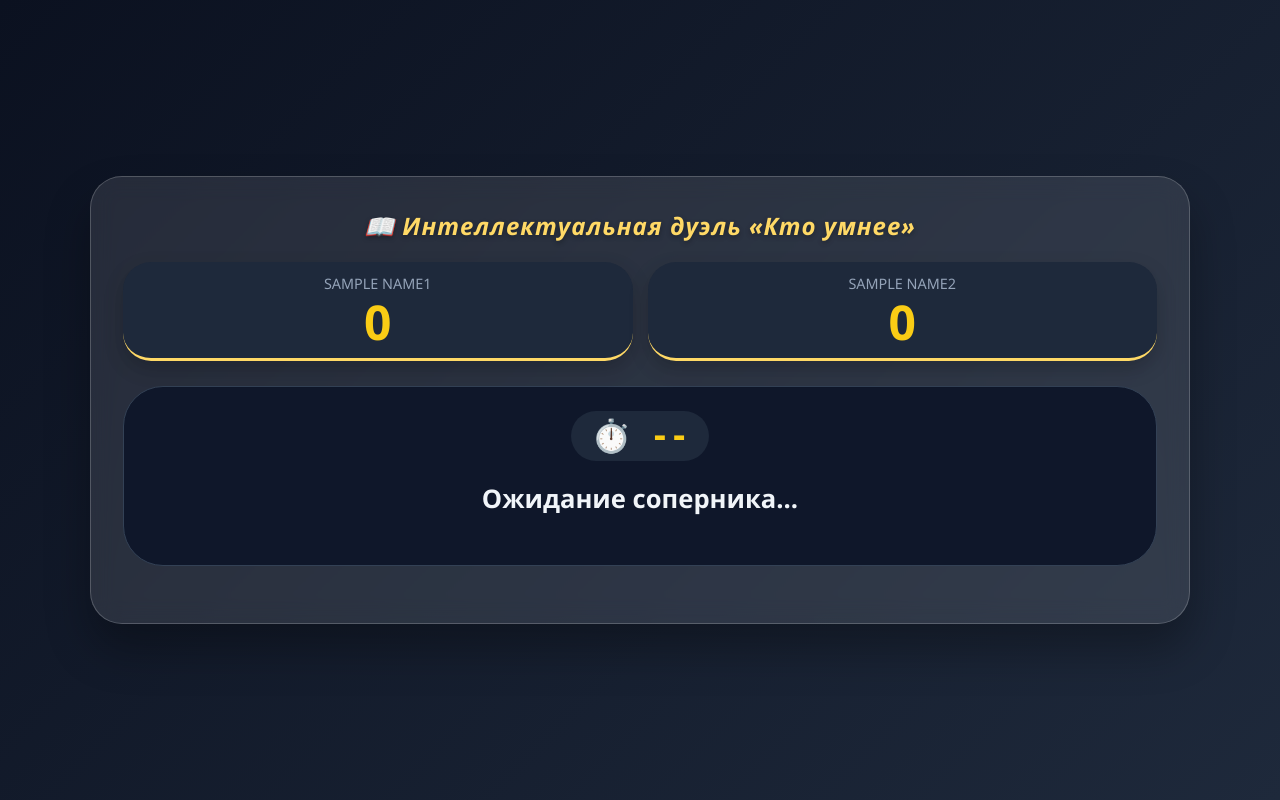
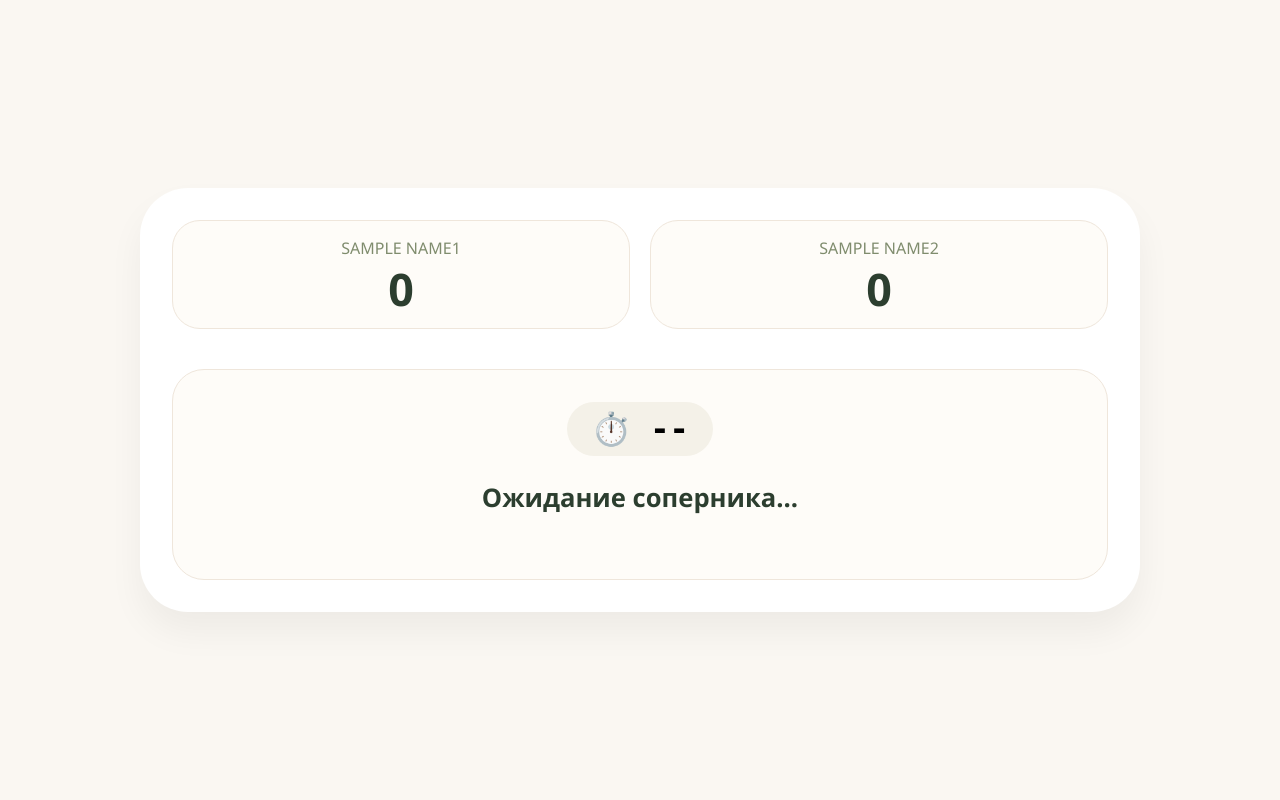
Before and after one commit to belarus1184/quiz_duel, a Flask app: template templates/game.html in a window 1280 px wide. Run offline with Flask 3, Linux system fonts and the light colour scheme; the template is opened without the code that fills it: most values are stand-ins (such as "Sample title", 1, 10 or a date in 2020).

Commit message:
Update game.html

```diff
--- a/templates/game.html
+++ b/templates/game.html
@@ -2,59 +2,64 @@
 <html lang="ru">
 <head>
     <meta charset="UTF-8">
-    <meta name="viewport" content="width=device-width, initial-scale=1.0, maximum-scale=1.0, user-scalable=yes">
-    <title>Викторина-Дуэль — Кто умнее?</title>
+    <meta name="viewport" content="width=device-width, initial-scale=1.0">
+    <title>Викторина-Дуэль</title>
     <style>
         * { margin:0; padding:0; box-sizing:border-box; }
-        html, body { width:100%; min-height:100vh; background: linear-gradient(135deg, #0b1120 0%, #1e293b 100%); }
-        body { font-family:'Segoe UI', Tahoma, Geneva, Verdana, sans-serif; display: flex; align-items: center; justify-content: center; padding:12px; }
-        .game-container { width:100%; max-width:1100px; background:rgba(255,255,255,0.1); backdrop-filter:blur(12px); border-radius:32px; padding:24px; box-shadow:0 25px 45px rgba(0,0,0,0.3); border:1px solid rgba(255,255,255,0.2); }
-        .header-title { text-align:center; font-size:1.3rem; font-style:italic; font-weight:600; letter-spacing:1px; color:#ffd966; text-shadow:0 2px 5px rgba(0,0,0,0.3); margin-bottom:20px; }
-        .scoreboard { display:flex; justify-content:space-between; gap:15px; margin-bottom:25px; }
-        .score-card { flex:1; background:#1e293b; border-radius:28px; padding:12px; text-align:center; box-shadow:0 8px 20px rgba(0,0,0,0.2); border-bottom:3px solid #ffd966; }
-        .score-label { font-size:0.9rem; text-transform:uppercase; color:#94a3b8; margin-bottom:5px; font-weight:500; }
-        .score-value { font-size:2.2rem; font-weight:800; color:#facc15; line-height:1; }
-        .question-info { text-align:center; margin-bottom:15px; color:#cbd5e1; font-size:0.9rem; font-weight:500; }
-        .question-area { background:#0f172a; border-radius:40px; padding:24px; margin-bottom:25px; text-align:center; border:1px solid #334155; }
-        .timer { font-size:1.6rem; font-weight:700; background:#1e293b; display:inline-block; padding:6px 20px; border-radius:50px; margin-bottom:20px; color:#facc15; font-family:monospace; }
-        .question { font-size:1.3rem; font-weight:600; color:#f1f5f9; margin-bottom:25px; }
-        .options { display:grid; grid-template-columns:1fr; gap:12px; }
-        .option-btn { background:#1e293b; border:1px solid #475569; border-radius:60px; padding:14px 12px; font-size:0.95rem; font-weight:500; color:#f1f5f9; cursor:pointer; transition:all 0.2s; }
-        .option-btn.selected { background:#eab308; color:#0f172a; border-color:#eab308; }
-        .option-btn.correct-highlight { background:#22c55e; border-color:#22c55e; color:white; }
-        .option-btn.wrong-highlight { background:#ef4444; border-color:#ef4444; color:white; }
-        .option-btn:disabled { cursor:not-allowed; opacity:0.7; }
-        .modal { position:fixed; top:0; left:0; width:100%; height:100%; background:rgba(0,0,0,0.8); backdrop-filter:blur(8px); display:flex; align-items:center; justify-content:center; z-index:2000; visibility:hidden; opacity:0; transition:visibility 0s, opacity 0.3s; }
-        .modal.visible { visibility:visible; opacity:1; }
-        .modal-content { background:#1e293b; border-radius:48px; padding:24px; text-align:center; max-width:90%; width:400px; border:1px solid #475569; }
-        .modal-content h3 { font-size:1.5rem; margin-bottom:15px; color:#facc15; }
-        .modal-results { font-size:1rem; margin:15px 0; line-height:1.5; color:white; }
-        .modal-results div { margin:5px 0; }
-        .correct-answer { background:#22c55e !important; padding:8px; border-radius:40px; margin-top:10px; color:white !important; font-weight:bold; }
-        .final-table { margin-top:20px; background:#0f172a; border-radius:20px; overflow-x:auto; }
-        .final-table table { width:100%; border-collapse:collapse; color:#e2e8f0; font-size:0.8rem; }
-        .final-table th, .final-table td { padding:8px; text-align:left; border-bottom:1px solid #334155; }
-        .final-table th { background:#1e293b; color:#facc15; }
-        .tick { color:#86efac; font-weight:bold; }
-        .cross { color:#fecaca; font-weight:bold; }
-        @media (min-width: 680px) {
-            .options { grid-template-columns: repeat(2, 1fr); }
-            .game-container { padding:32px; }
-            .header-title { font-size:1.5rem; }
-            .score-value { font-size:3rem; }
-            .question { font-size:1.6rem; }
-            .timer { font-size:2rem; }
+        body {
+            font-family: 'Segoe UI', Tahoma, Geneva, Verdana, sans-serif;
+            background: #faf7f2;
+            min-height: 100vh;
+            display: flex;
+            align-items: center;
+            justify-content: center;
+            padding: 20px;
         }
+        .game-container {
+            max-width: 1000px;
+            width: 100%;
+            background: white;
+            border-radius: 48px;
+            padding: 32px;
+            box-shadow: 0 20px 35px rgba(0,0,0,0.05);
+        }
+        .scoreboard { display: flex; justify-content: space-between; gap: 20px; margin-bottom: 40px; }
+        .score-card { flex: 1; background: #fefcf8; border-radius: 28px; padding: 16px; text-align: center; border: 1px solid #efe6db; }
+        .score-label { font-size: 1rem; text-transform: uppercase; color: #7f8c6d; margin-bottom: 8px; }
+        .score-value { font-size: 2.8rem; font-weight: 800; color: #2c3e2f; line-height: 1; transition: transform 0.2s; }
+        .score-value.animate { transform: scale(1.2); }
+        .question-area { background: #fefcf8; border-radius: 32px; padding: 32px; text-align: center; border: 1px solid #efe6db; }
+        .timer { font-size: 2rem; font-weight: 700; background: #f4f1e8; display: inline-block; padding: 8px 24px; border-radius: 60px; margin-bottom: 24px; font-family: monospace; }
+        .question { font-size: 1.6rem; font-weight: 600; color: #2c3e2f; margin-bottom: 32px; }
+        .options { display: grid; grid-template-columns: repeat(2, 1fr); gap: 16px; }
+        .option-btn { background: #f4f1e8; border: 1px solid #e2dcd0; border-radius: 60px; padding: 16px 12px; font-size: 1rem; font-weight: 500; color: #2c3e2f; cursor: pointer; transition: all 0.2s; }
+        .option-btn:hover:not(:disabled) { background: #e8e2d6; transform: scale(1.02); }
+        .option-btn.selected { background: #fde047; border-color: #eab308; color: #854d0e; }
+        .option-btn.correct-highlight { background: #86efac; border-color: #22c55e; color: #14532d; }
+        .option-btn.wrong-highlight { background: #fecaca; border-color: #ef4444; color: #7f1d1d; }
+        .option-btn:disabled { cursor: not-allowed; opacity: 0.7; }
+        .modal { position: fixed; top: 0; left: 0; width: 100%; height: 100%; background: rgba(0,0,0,0.7); backdrop-filter: blur(6px); display: flex; align-items: center; justify-content: center; z-index: 2000; visibility: hidden; opacity: 0; transition: visibility 0s, opacity 0.3s; }
+        .modal.visible { visibility: visible; opacity: 1; }
+        .modal-content { background: white; border-radius: 48px; padding: 32px 48px; text-align: center; max-width: 450px; width: 90%; }
+        .modal-content h3 { font-size: 1.8rem; margin-bottom: 20px; color: #2c3e2f; }
+        .modal-results { font-size: 1.1rem; margin: 15px 0; line-height: 1.6; }
+        .correct-answer { background: #86efac; padding: 8px; border-radius: 40px; margin-top: 10px; }
+        .final-table { margin-top: 20px; background: #0f172a; border-radius: 24px; overflow-x: auto; }
+        .final-table table { width: 100%; border-collapse: collapse; color: #e2e8f0; }
+        .final-table th, .final-table td { padding: 10px; text-align: left; border-bottom: 1px solid #334155; }
+        .final-table th { background: #1e293b; color: #facc15; }
+        .tick { color: #86efac; font-weight: bold; }
+        .cross { color: #fecaca; font-weight: bold; }
+        @media (max-width: 680px) { .options { grid-template-columns: 1fr; } .question { font-size: 1.2rem; } .score-value { font-size: 2rem; } .timer { font-size: 1.5rem; } }
     </style>
 </head>
 <body>
 <div class="game-container">
-    <div class="header-title">📖 Интеллектуальная дуэль «Кто умнее»</div>
     <div class="scoreboard">
         <div class="score-card"><div class="score-label" id="label1">{{ name1 }}</div><div class="score-value" id="score1">0</div></div>
         <div class="score-card"><div class="score-label" id="label2">{{ name2 }}</div><div class="score-value" id="score2">0</div></div>
     </div>
-    <div class="question-info" id="questionCounter"></div>
+    <div class="question-info" id="questionCounter" style="text-align:center; margin-bottom:20px; color:#7f8c6d; font-weight:500;"></div>
     <div class="question-area">
         <div class="timer" id="timer">⏱️ --</div>
         <div class="question" id="question">Ожидание соперника...</div>
@@ -79,109 +84,50 @@
     let timerInt = null;
     let selectedBtn = null;
     let gameActive = true;
-
-    const evtSource = new EventSource(`/stream?sid=${sid}`);
+    let pollInterval = null;
 
     function setScoreAnimated(s1, s2) {
         const el1 = document.getElementById('score1');
         const el2 = document.getElementById('score2');
-        el1.classList.add('animate');
-        el2.classList.add('animate');
+        el1.classList.add('animate'); el2.classList.add('animate');
         setTimeout(() => {
             el1.innerText = s1;
             el2.innerText = s2;
-            el1.classList.remove('animate');
-            el2.classList.remove('animate');
+            el1.classList.remove('animate'); el2.classList.remove('animate');
         }, 200);
     }
 
-    function showQuestion(data) {
-        if (timerInt) clearInterval(timerInt);
-        currentQ = data.index;
-        canAnswer = true;
-        document.getElementById('questionCounter').innerHTML = `Вопрос ${currentQ+1} из ${data.total}`;
-        document.getElementById('question').innerText = data.text;
-        const optsDiv = document.getElementById('options');
-        optsDiv.innerHTML = '';
-        data.options.forEach((opt, i) => {
-            const btn = document.createElement('button');
-            btn.innerText = opt;
-            btn.classList.add('option-btn');
-            btn.onclick = () => {
-                if (!canAnswer || !gameActive) return;
-                if (selectedBtn) selectedBtn.classList.remove('selected');
-                btn.classList.add('selected');
-                selectedBtn = btn;
-                fetch('/answer', {
-                    method: 'POST',
-                    headers: {'Content-Type': 'application/json'},
-                    body: JSON.stringify({sid: sid, answer: i})
-                });
-                canAnswer = false;
-            };
-            optsDiv.appendChild(btn);
-        });
-        let timeLeft = data.time;
-        const timerElem = document.getElementById('timer');
-        timerElem.innerText = `⏱️ ${timeLeft}`;
-        timerInt = setInterval(() => {
-            timeLeft--;
-            timerElem.innerText = `⏱️ ${timeLeft}`;
-            if (timeLeft <= 0) {
-                clearInterval(timerInt);
-                timerElem.innerText = '⏰ 0';
-                canAnswer = false;
+    async function fetchState() {
+        try {
+            const resp = await fetch('/state');
+            const state = await resp.json();
+            if (state.error) return;
+
+            // Обновляем счёт и имена
+            if (state.scores) {
+                document.getElementById('score1').innerText = state.scores[0];
+                document.getElementById('score2').innerText = state.scores[1];
             }
-        }, 1000);
+            if (state.players) {
+                document.getElementById('label1').innerText = state.players[0] || "Игрок 1";
+                document.getElementById('label2').innerText = state.players[1] || "Игрок 2";
             }
 
-    evtSource.addEventListener('new_question', (e) => {
-        const data = JSON.parse(e.data);
-        showQuestion(data);
-    });
-
-    evtSource.addEventListener('round_result', (e) => {
-        const data = JSON.parse(e.data);
-        document.getElementById('label1').innerText = data.names[0];
-        document.getElementById('label2').innerText = data.names[1];
-        const btns = document.querySelectorAll('.option-btn');
-        btns.forEach((btn, idx) => {
-            btn.classList.remove('correct-highlight', 'wrong-highlight');
-            if (idx === data.correct_index) {
-                btn.classList.add('correct-highlight');
-            } else if (data.player_answers && data.player_answers[myIdx] === idx && idx !== data.correct_index) {
-                btn.classList.add('wrong-highlight');
+            // Завершение игры
+            if (state.game_over) {
+                clearInterval(pollInterval);
+                gameActive = false;
+                let message = '';
+                if (state.winner === null) {
+                    message = `🤝 Ничья! Счёт ${state.scores[0]} : ${state.scores[1]}`;
+                } else if (state.winner === (myIdx === 0 ? state.players[0] : state.players[1])) {
+                    message = `🏆 ПОЗДРАВЛЯЕМ! Вы победили!\nИтог игры: Игрок ${state.winner} победил со счётом ${state.winner_score} : ${state.loser_score}`;
+                } else {
+                    message = `Итог игры: Игрок ${state.winner} победил со счётом ${state.winner_score} : ${state.loser_score}`;
                 }
-            btn.disabled = true;
-        });
-        const messagesHtml = data.messages.map(msg => {
-            if (msg.includes('правильно')) return `<div>✅ ${msg}</div>`;
-            else return `<div>❌ ${msg}</div>`;
-        }).join('');
-        const scoreHtml = `<div>Промежуточный счёт: ${data.scores[0]} : ${data.scores[1]}</div>`;
-        const modal = document.getElementById('resultModal');
-        document.getElementById('modalResults').innerHTML = messagesHtml + scoreHtml;
-        document.getElementById('modalCorrect').innerHTML = `✅ Правильный ответ: ${data.correct_text}`;
-        modal.classList.add('visible');
-        setScoreAnimated(data.scores[0], data.scores[1]);
-        setTimeout(() => modal.classList.remove('visible'), 4000);
-    });
-
-    evtSource.addEventListener('game_over', (e) => {
-        const data = JSON.parse(e.data);
-        gameActive = false;
-        if (timerInt) clearInterval(timerInt);
-        evtSource.close();
-        let message = '';
-        if (data.winner === null) {
-            message = `🤝 Ничья! Счёт ${data.scores[0]} : ${data.scores[1]}`;
-        } else if (data.winner === (myIdx === 0 ? data.names[0] : data.names[1])) {
-            message = `🏆 ПОЗДРАВЛЯЕМ! Вы победили!\nИтог игры: Игрок ${data.winner} победил со счётом ${data.winner_score} : ${data.loser_score}`;
-        } else {
-            message = `Итог игры: Игрок ${data.winner} победил со счётом ${data.winner_score} : ${data.loser_score}`;
-        }
-        let historyHtml = '<div class="final-table"><table><thead><tr><th>Вопрос</th><th>' + data.names[0] + '</th><th>' + data.names[1] + '</th></tr></thead><tbody>';
-        for (let q of data.history) {
+                // Построение таблицы истории
+                let historyHtml = '<div class="final-table"><table><thead><tr><th>Вопрос</th><th>' + state.players[0] + '</th><th>' + state.players[1] + '</th></tr></thead><tbody>';
+                for (let q of state.history) {
                     let ans1 = q.answer1;
                     let ans2 = q.answer2;
                     let correct = q.correct;
@@ -194,7 +140,72 @@
                 document.getElementById('options').innerHTML = '';
                 document.getElementById('timer').style.display = 'none';
                 document.getElementById('questionCounter').innerHTML = '';
+                return;
+            }
+
+            // Если раунд активен и есть вопрос
+            if (state.round_active && state.question) {
+                document.getElementById('questionCounter').innerHTML = `Вопрос ${state.q_idx+1} из ${state.total_questions}`;
+                if (currentQ !== state.q_idx) {
+                    // Новый вопрос
+                    currentQ = state.q_idx;
+                    canAnswer = true;
+                    document.getElementById('question').innerText = state.question;
+                    const optsDiv = document.getElementById('options');
+                    optsDiv.innerHTML = '';
+                    state.options.forEach((opt, i) => {
+                        const btn = document.createElement('button');
+                        btn.innerText = opt;
+                        btn.classList.add('option-btn');
+                        btn.onclick = () => {
+                            if (!canAnswer || !gameActive) return;
+                            canAnswer = false;
+                            if (selectedBtn) selectedBtn.classList.remove('selected');
+                            btn.classList.add('selected');
+                            selectedBtn = btn;
+                            fetch('/answer', {
+                                method: 'POST',
+                                headers: {'Content-Type': 'application/json'},
+                                body: JSON.stringify({sid: sid, answer: i})
                             });
+                        };
+                        optsDiv.appendChild(btn);
+                    });
+                    if (timerInt) clearInterval(timerInt);
+                }
+                const timeLeft = state.time_left;
+                document.getElementById('timer').innerText = `⏱️ ${timeLeft}`;
+                if (timeLeft <= 0) {
+                    document.getElementById('timer').innerText = '⏰ 0';
+                    canAnswer = false;
+                }
+            } else if (!state.round_active && !state.game_over && currentQ !== -1) {
+                // Раунд только что завершился – показать модальное окно
+                if (state.player_answers && state.correct_index !== undefined) {
+                    const messages = [];
+                    for (let i=0; i<2; i++) {
+                        let ans = state.player_answers[i];
+                        if (ans === state.correct_index) messages.push(`${state.players[i]} ответил правильно`);
+                        else if (ans !== undefined && ans !== null && ans !== -1) messages.push(`${state.players[i]} ответил неправильно`);
+                        else messages.push(`${state.players[i]} не ответил`);
+                    }
+                    const modal = document.getElementById('resultModal');
+                    document.getElementById('modalResults').innerHTML = messages.join('<br>') + `<br><strong>Промежуточный счёт: ${state.scores[0]} : ${state.scores[1]}</strong>`;
+                    document.getElementById('modalCorrect').innerHTML = `✅ Правильный ответ: ${state.options[state.correct_index]}`;
+                    modal.classList.add('visible');
+                    setTimeout(() => modal.classList.remove('visible'), 4000);
+                    currentQ = -1; // чтобы не показывать повторно
+                }
+                document.getElementById('question').innerText = "Раунд завершён. Следующий вопрос через несколько секунд...";
+                document.getElementById('options').innerHTML = '';
+                canAnswer = false;
+            }
+        } catch(e) { console.error(e); }
+    }
+
+    // Запускаем polling каждые 1.5 секунды
+    pollInterval = setInterval(fetchState, 1500);
+    fetchState();
 </script>
 </body>
 </html>
```
Lines whose indentation alone changed are shown as unchanged.
